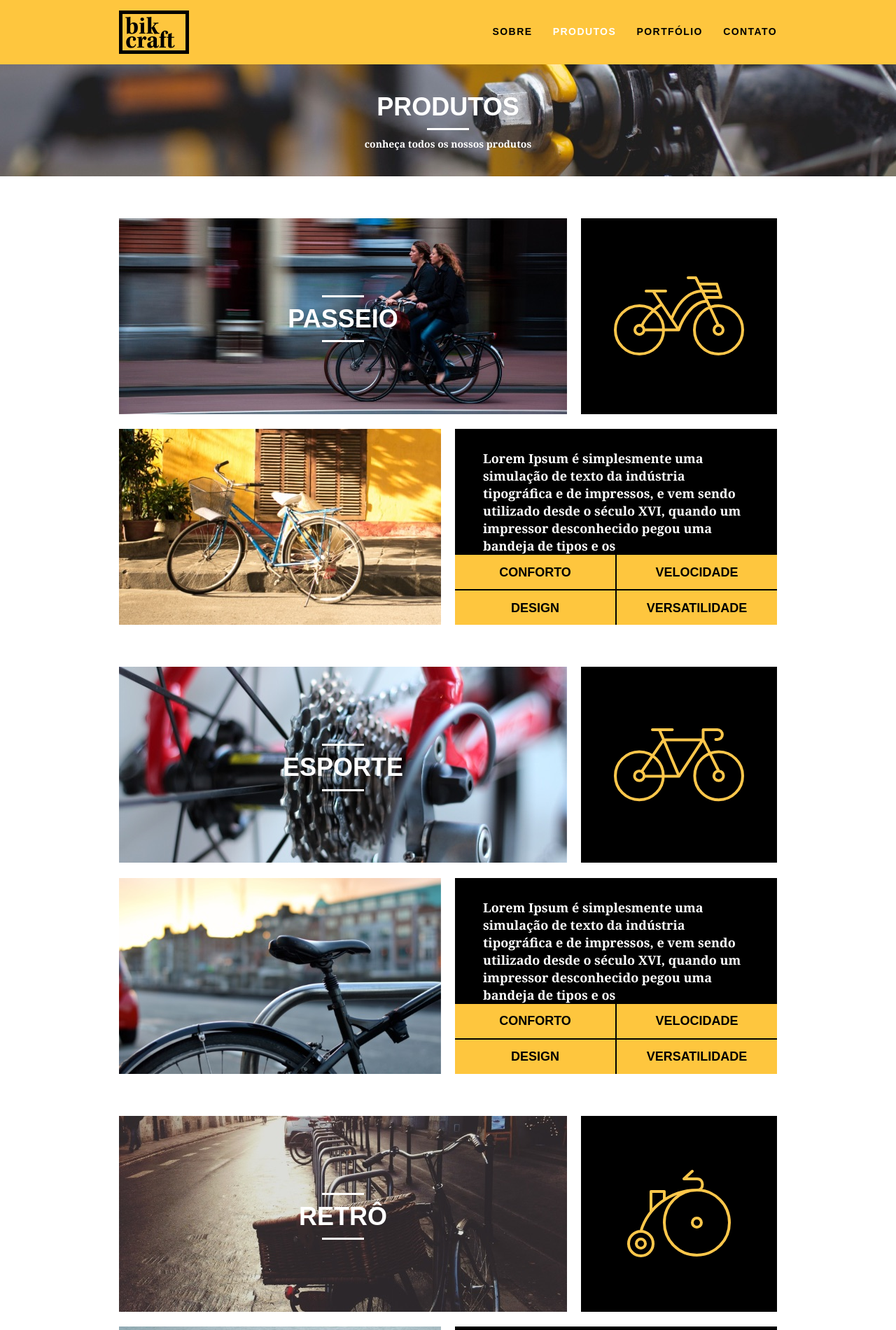
After one commit to edimilsonbraz/bikcraft-app, a PHP site: page /produtos.html in a window 1280 px wide. The commit adds this page. Shown: the top 1901 px of the page at 70% size. Run offline with PHP 8.4, Linux system fonts and the light colour scheme.

Commit message:
parte produtos

```diff
--- /dev/null
+++ b/css/produtos.css
@@ -0,0 +1,69 @@
+.interna_produtos {
+    background: url("../img/bg-produtos.jpg") no-repeat center;
+    background-size: cover;
+    margin-top: 92px;
+    text-align: center;
+}
+
+.produto_item {
+    padding-top: 60px;
+}
+.produto_item h2 {
+    font-size: 36px;
+    text-transform: uppercase;
+    font-weight: bold;
+    position: relative;
+    top: -180px;
+    text-align: center;
+    color: #fff;
+    margin-bottom: -66px;
+}
+.produto_item h2::before, .produto_item h2::after  {
+    content: "";
+    display: block;
+    width: 60px;
+    height: 3px;
+    background: white;
+    margin: 10px auto 10px auto;
+}
+
+.produto_icone {
+    background: #000;
+    padding: 70px 0;
+}
+.produto_icone img {
+    margin: 0 auto;
+}
+.produto_info {
+    background: #000;
+}
+.produto_info p {
+    color: #fff;
+    font-size: 18px;
+    line-height: 25px;
+    height: 180px;
+    padding: 30px 40px;
+}
+.produto_info ul li {
+    background-color: #fec63e;
+    text-transform: uppercase;
+    font-size: 18px;
+    line-height: 20px;
+    float: left;
+    width: 229px;
+    height: 49px;
+    text-align: center;
+    font-weight: bold;
+    display: flex;
+    justify-content: center;
+    align-items: center;
+}
+.produto_info ul li:nth-child(3) {
+    margin-top: 2px;
+}
+.produto_info ul li:nth-child(4) {
+    margin-top: 2px;
+}
+.produto_info ul li:nth-child(even) {
+    margin-left: 2px;
+}
--- a/css/sobre.css
+++ b/css/sobre.css
@@ -1,5 +1,6 @@
 .interna_sobre {
     background: url("../img/bg-sobre.jpg") no-repeat center;
+    background-size: cover;
     background-size: cover;
     margin-top: 92px;
     text-align: center;
--- /dev/null
+++ b/produtos.html
@@ -0,0 +1,160 @@
+<!DOCTYPE html>
+<html lang="pt-br">
+<head>
+    <meta charset="UTF-8">
+    <meta name="viewport" content="width=device-width, initial-scale=1.0">
+    <title>BikCraft - Produtos</title>
+
+    <link rel="stylesheet" href="css/normalize.css">
+    <link rel="stylesheet" href="css/reset.css">
+    <link rel="stylesheet" href="css/grid.css">
+    <link rel="stylesheet" href="css/style.css">
+    <link rel="stylesheet" href="css/produtos.css">
+
+</head>
+<body>
+    <header class="header">
+        <div class="container">
+            <a href="index.html" class="grid-4">
+                <img src="img/bikcraft.svg" alt="Bikcraft">
+            </a>
+
+            <nav class="grid-12 header_menu">
+                <ul>
+                    <li><a href="sobre.html" >Sobre</a></li>
+                    <li><a href="produtos.html" class="menu_ativo">Produtos</a></li>
+                    <li><a href="portfolio.html">Portfólio</a></li>
+                    <li><a href="contato.html">Contato</a></li>
+                </ul>
+            </nav>
+        </div>
+    </header>
+
+    <section class="introducao-interna interna_produtos">
+        <div class="container">
+            <h1>Produtos</h1>
+            <p>conheça todos os nossos produtos</p>
+
+        </div>
+    </section>
+
+    <section class="container produto_item">
+        <div class="grid-11">
+            <img src="img/produtos/bikcraft-passeio-1.jpg" alt="bikcraft Passeio">
+            <h2>Passeio</h2>
+        </div>
+
+        <div class="grid-5 produto_icone">
+            <img src="img/produtos/passeio.svg" alt="bikcraft icone">
+        </div>
+        <div class="grid-8">
+            <img src="img/produtos/bikcraft-passeio-2.jpg" alt="bikcraft Passeio 2">
+        </div>
+        <div class="grid-8 produto_info">
+            <p>Lorem Ipsum é simplesmente uma simulação de texto da indústria tipográfica e de impressos, e vem sendo utilizado desde o século XVI, quando um impressor desconhecido pegou uma bandeja de tipos e os
+            </p>
+            <ul>
+                <li>conforto</li>
+                <li>velocidade</li>
+                <li>design </li>
+                <li>versatilidade</li>
+            </ul>
+        </div>
+    </section>
+
+    <section class="container produto_item">
+        <div class="grid-11">
+            <img src="img/produtos/bikcraft-esporte-1.jpg" alt="bikcraft Esporte">
+            <h2>Esporte</h2>
+        </div>
+
+        <div class="grid-5 produto_icone">
+            <img src="img/produtos/esporte.svg" alt="bikcraft icone">
+        </div>
+        <div class="grid-8">
+            <img src="img/produtos/bikcraft-esporte-2.jpg" alt="bikcraft Esporte">
+        </div>
+        <div class="grid-8 produto_info">
+            <p>Lorem Ipsum é simplesmente uma simulação de texto da indústria tipográfica e de impressos, e vem sendo utilizado desde o século XVI, quando um impressor desconhecido pegou uma bandeja de tipos e os
+            </p>
+            <ul>
+                <li>conforto</li>
+                <li>velocidade</li>
+                <li>design </li>
+                <li>versatilidade</li>
+            </ul>
+        </div>
+    </section>
+
+    <section class="container produto_item">
+        <div class="grid-11">
+            <img src="img/produtos/bikcraft-retro-1.jpg" alt="bikcraft Retro">
+            <h2>Retrô</h2>
+        </div>
+
+        <div class="grid-5 produto_icone">
+            <img src="img/produtos/retro.svg" alt="bikcraft icone">
+        </div>
+        <div class="grid-8">
+            <img src="img/produtos/bikcraft-retro-2.jpg" alt="bikcraft Retro 2">
+        </div>
+        <div class="grid-8 produto_info">
+            <p>Lorem Ipsum é simplesmente uma simulação de texto da indústria tipográfica e de impressos, e vem sendo utilizado desde o século XVI, quando um impressor desconhecido pegou uma bandeja de tipos e os
+            </p>
+            <ul>
+                <li>conforto</li>
+                <li>velocidade</li>
+                <li>design </li>
+                <li>versatilidade</li>
+            </ul>
+        </div>
+    </section>
+
+    <section class="quebra">
+        <blockquote class="quote-externo container">
+            <p>"O verdadeiro segredo da felicidade está em ter um genuíno
+                interesse por todos os detalhes da vida cotidiana."
+            </p>
+            <cite>WILLIAN MORRIS</cite>
+        </blockquote>
+    </section>
+
+    <footer>
+        <div class="footer">
+            <div class="container">
+                <div class="grid-8 footer_historia">
+                    <h3>Nossa história</h3>
+                    <p>"O verdadeiro segredo da felicidade está em ter um genuíno
+                    interesse por todos os detalhes da vida cotidiana."
+                    </p>
+                </div>
+
+                <div class="grid-4 footer_contato">
+                    <h3>Contato</h3>
+                    <ul>
+                        <li>(61) 3342-3131</li>
+                        <li>contato@gmail.com</li>
+                        <li>Brasília - DF </li>
+                    </ul>
+                </div>
+
+                <div class="grid-4 footer_redes">
+                    <h3>Redes Sociais</h3>
+                    <ul>
+                    <li><a href="https://facebook.com" target="blank"><img src="img/redes-sociais/facebook.svg" alt="facebook"></a></li>
+                    <li><a href="https://instagram.com" target="blank"><img src="img/redes-sociais/instagram.svg" alt="instagram"></a></li>
+                    <li><a href="https://twitter.com" target="blank"><img src="img/redes-sociais/twitter.svg" alt="twitter"></a></li>
+                    </ul>
+                </div>
+            </div>
+        </div>
+
+        <div class="copy">
+            <div class="container">
+                <p class="grid-16">BikCraft 2021  | Alguns direitos reservardos. </p>
+            </div>
+        </div>
+    </footer>
+
+</body>
+</html>
```
Also changed, not shown: sobre.html (+8 -2 lines).
